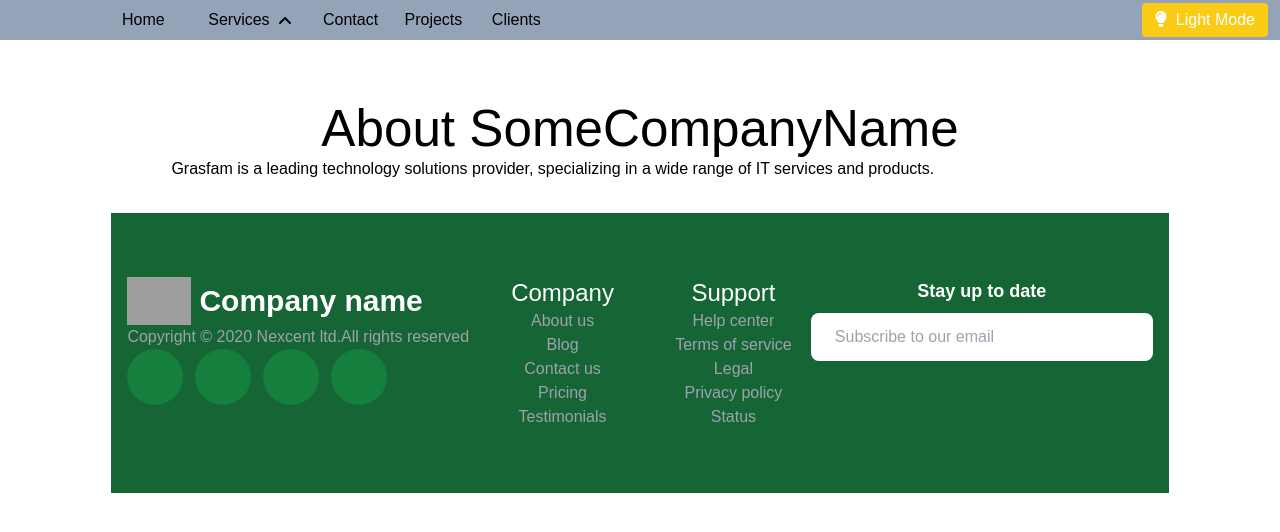
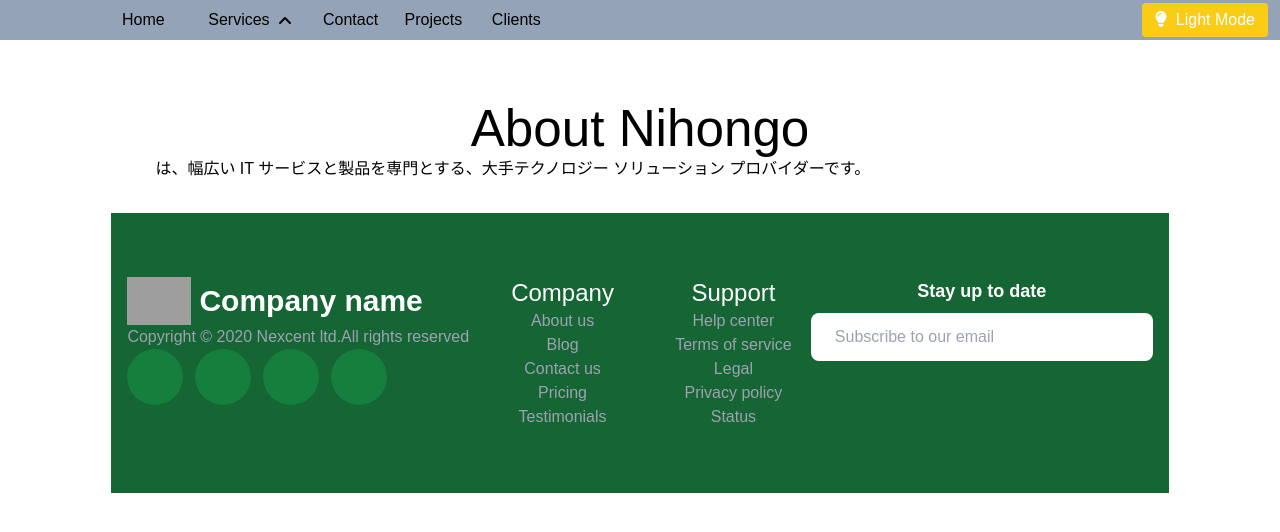
Before and after one commit to lazuardi21/GrasfamPresentation, a React (Vite) app: page / in a window 1280 px wide. Shown: the top 532 px of the page. Built offline with nearby package versions, Linux system fonts and the light colour scheme; grey boxes are pictures that could not be loaded; some icons are missing.

Commit message:
Update Footer

```diff
--- a/src/components/MainContent/CompanyProfile/CompanyProfile.jsx
+++ b/src/components/MainContent/CompanyProfile/CompanyProfile.jsx
@@ -1,7 +1,8 @@
 // src/components/CompanyProfile.jsx
 import React from 'react';
 import { connect } from 'react-redux'; // Import connect
-import { companyName } from '../../Utils/constant';
+import { companyName } from '../../Utils/Constant';
+import { bodyContent } from './Content';
 // import CompanyCard from './CompanyCard';
 
 // Map state from Redux store to component props
@@ -21,13 +22,10 @@ function CompanyProfile(props) {
         <div>
           <h1>About {companyName}</h1>
           <div className="text-justify">
-
             <p>
-              <span className="ml-4">Grasfam </span>
-              is a leading technology solutions provider, specializing in a wide range of IT services and products.
-
+              {/* <span className="ml-4">Grasfam </span> */}
+              {bodyContent}
             </p>
-
           </div>
         </div>
 
--- /dev/null
+++ b/src/components/MainContent/CompanyProfile/Content.jsx
@@ -0,0 +1 @@
+export const bodyContent = "は、幅広い IT サービスと製品を専門とする、大手テクノロジー ソリューション プロバイダーです。"
--- a/src/components/Utils/constant.jsx
+++ b/src/components/Utils/constant.jsx
@@ -1 +1 @@
-export const companyName = "SomeCompanyName"
+export const companyName = "Nihongo"
```
